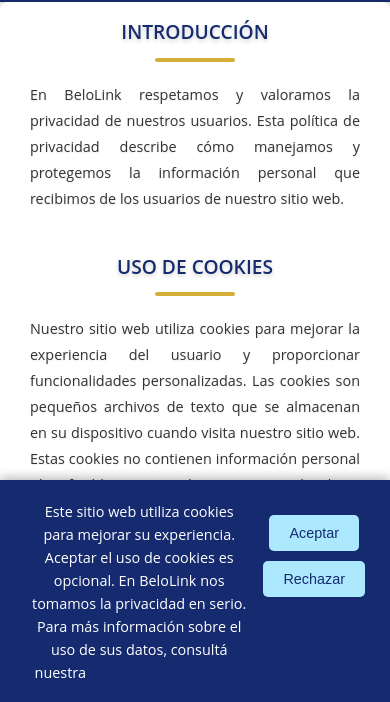
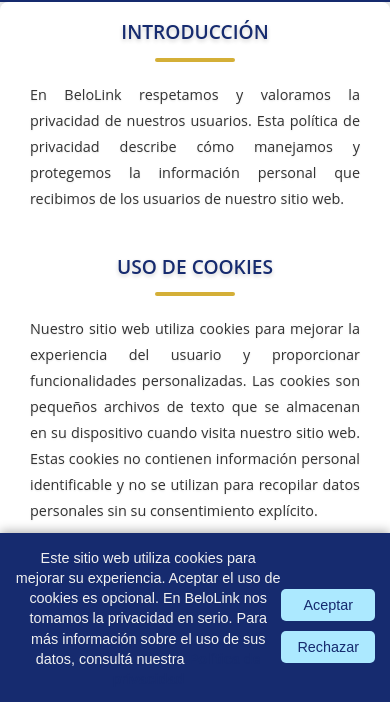
Before and after one commit to MMAT15/BeloLink, a plain HTML site: page privacidad.html in a window 390 px wide. Shown: the part 140-842 px from the top of the page. Drawn offline with Linux system fonts and the light colour scheme.

Commit message:
Mejora el banner cookies

```diff
--- a/privacidad.css
+++ b/privacidad.css
@@ -272,35 +272,49 @@
 /* =========================================================
    COOKIE BANNER
    ========================================================= */
+/* Estilo del banner de cookies */
 .cookie-banner {
   display: none;
   position: fixed;
   bottom: 0;
-  width: 100%;
+  left: 50%;
+  transform: translateX(-50%);
+  max-width: 90%;
+  width: 600px; /* Máximo ancho para evitar el texto alargado */
   background-color: var(--primary-color);
   color: var(--white);
   padding: 20px;
   text-align: center;
   z-index: 1000;
   box-shadow: 0 -2px 10px rgba(0, 0, 0, 0.3);
+  border-radius: 8px 8px 0 0; /* Bordes redondeados arriba */
+  line-height: 1.5;
+  font-family: Arial, sans-serif;
 }
 
+/* Contenido del texto */
 .cookie-banner p {
-  margin: 0;
-  padding: 0 10px;
+  margin: 0 auto;
+  max-width: 90%; /* Limita el ancho del texto */
   font-size: 1rem;
+  color: #f0f0f0;
+  line-height: 1.4;
 }
 
+/* Estilo de los botones */
 .cookie-buttons {
-  margin-top: 10px;
+  display: flex;
+  justify-content: center; /* Centra los botones */
+  gap: 10px;
+  margin-top: 15px;
 }
 
 .cookie-buttons button {
   background-color: var(--secondary-color);
   color: var(--primary-color);
   border: none;
-  padding: 10px 20px;
-  margin: 5px;
+  padding: 8px 16px;
+  font-size: 0.9rem;
   cursor: pointer;
   border-radius: 5px;
   transition: background-color 0.3s ease, transform 0.3s ease;
@@ -309,6 +323,28 @@
 .cookie-buttons button:hover {
   background-color: #003366;
   transform: scale(1.05);
+}
+
+.cookie-buttons button:active {
+  transform: scale(1);
+}
+
+/* RESPONSIVO: Mejora en dispositivos pequeños */
+@media (max-width: 768px) {
+  .cookie-banner {
+    width: 100%;
+    max-width: 100%;
+    border-radius: 0; /* Quita los bordes redondeados */
+    padding: 15px;
+  }
+
+  .cookie-buttons {
+    flex-direction: column; /* Botones uno debajo del otro */
+  }
+
+  .cookie-buttons button {
+    width: 100%;
+  }
 }
 
 /* =========================================================
--- a/script.js
+++ b/script.js
@@ -10,7 +10,7 @@
       date.setTime(date.getTime() + days * 24 * 60 * 60 * 1000);
       expires = "; expires=" + date.toUTCString();
     }
-    document.cookie = name + "=" + (value || "") + expires + "; path=/";
+    document.cookie = name + "=" + encodeURIComponent(value) + expires + "; path=/";
   }
 
   function deleteCookie(name) {
@@ -19,12 +19,10 @@
 
   function getCookie(name) {
     const nameEQ = name + "=";
-    const ca = document.cookie.split(";");
-    for (let i = 0; i < ca.length; i++) {
-      let c = ca[i].trim();
-      if (c.indexOf(nameEQ) === 0) {
-        return c.substring(nameEQ.length, c.length);
-      }
+    const cookiesArray = document.cookie.split(";");
+    for (let i = 0; i < cookiesArray.length; i++) {
+      let c = cookiesArray[i].trim();
+      if (c.indexOf(nameEQ) === 0) return decodeURIComponent(c.substring(nameEQ.length, c.length));
     }
     return null;
   }
@@ -33,19 +31,20 @@
   // CARGAR GOOGLE ANALYTICS SOLO SI ACEPTA COOKIES
   // ==========================================
   function loadGoogleAnalytics() {
-    // Evita cargar el script si ya existe
-    if (document.querySelector('script[src*="googletagmanager"]')) return;
+    if (document.querySelector('script[src*="googletagmanager"]')) return; // Evita duplicados
 
-    const gaScript = document.createElement('script');
+    const gaScript = document.createElement("script");
     gaScript.async = true;
     gaScript.src = "https://www.googletagmanager.com/gtag/js?id=G-WGSGHHHYX5";
     document.head.appendChild(gaScript);
 
     gaScript.onload = () => {
       window.dataLayer = window.dataLayer || [];
-      function gtag() { dataLayer.push(arguments); }
-      gtag('js', new Date());
-      gtag('config', 'G-WGSGHHHYX5');
+      function gtag() {
+        dataLayer.push(arguments);
+      }
+      gtag("js", new Date());
+      gtag("config", "G-WGSGHHHYX5");
     };
   }
 
@@ -54,12 +53,11 @@
   // ==========================================
   const cookieBanner = document.getElementById("cookie-banner");
 
-// Verifica existencia del banner y la cookie
-if (cookieBanner && !getCookie("cookiesAccepted")) {
-  cookieBanner.style.display = "flex"; // Muestra el banner si no se ha aceptado/rechazado
-} else if (getCookie("cookiesAccepted") === "true") {
-  loadGoogleAnalytics(); // Carga Google Analytics si las cookies ya están aceptadas
-}
+  if (cookieBanner && !getCookie("cookiesAccepted")) {
+    cookieBanner.style.display = "flex"; // Muestra el banner si no se ha aceptado/rechazado
+  } else if (getCookie("cookiesAccepted") === "true") {
+    loadGoogleAnalytics(); // Carga Google Analytics si las cookies ya están aceptadas
+  }
 
   const acceptCookiesBtn = document.getElementById("accept-cookies-btn");
   const rejectCookiesBtn = document.getElementById("reject-cookies-btn");
@@ -76,7 +74,8 @@
     rejectCookiesBtn.addEventListener("click", function () {
       setCookie("cookiesAccepted", "false", 365);
       if (cookieBanner) cookieBanner.style.display = "none";
-      deleteCookie("optionalCookie1"); // Ejemplo de eliminación de cookies no esenciales
+      // Borra cookies adicionales no esenciales aquí
+      deleteCookie("optionalCookie1");
       deleteCookie("optionalCookie2");
     });
   }
```
